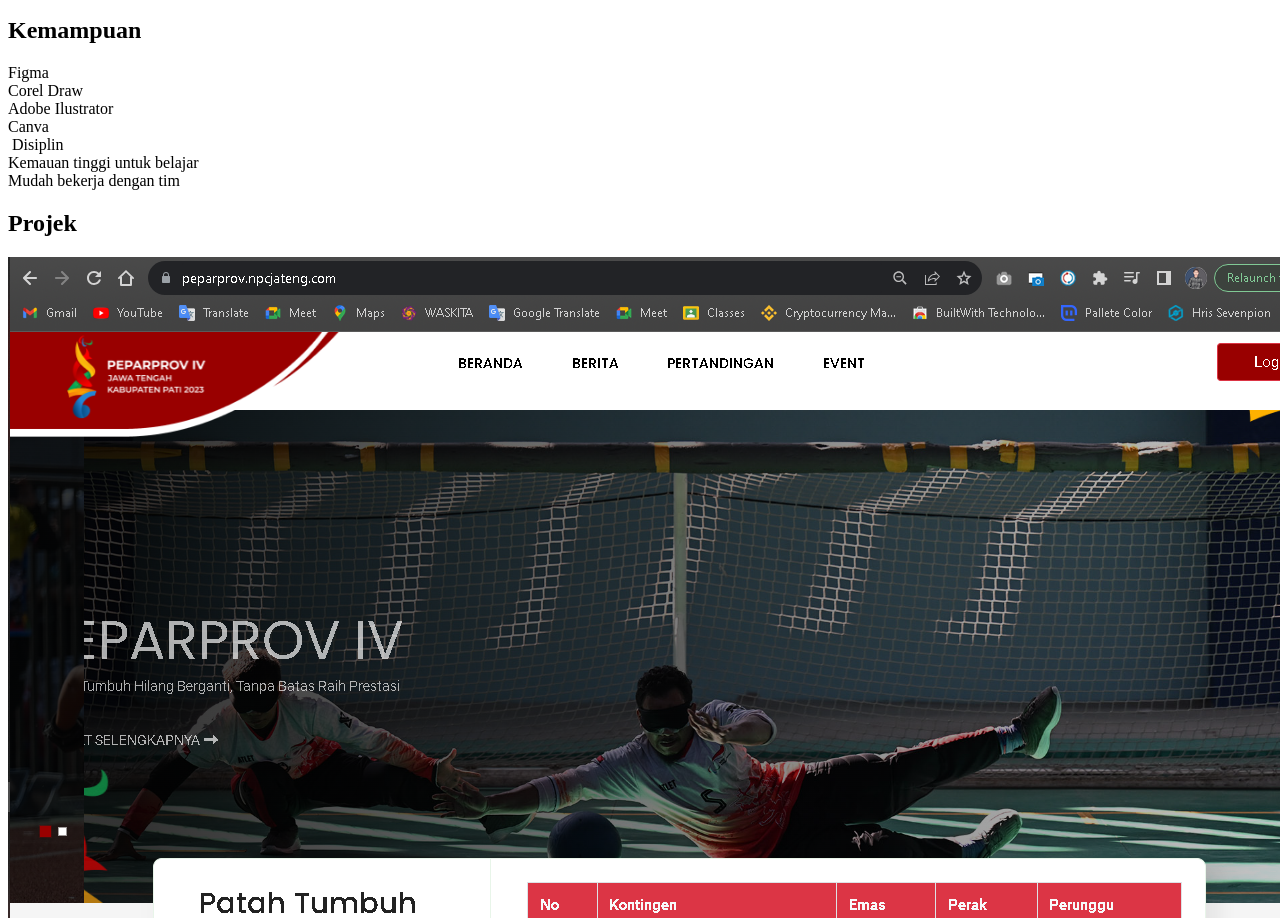
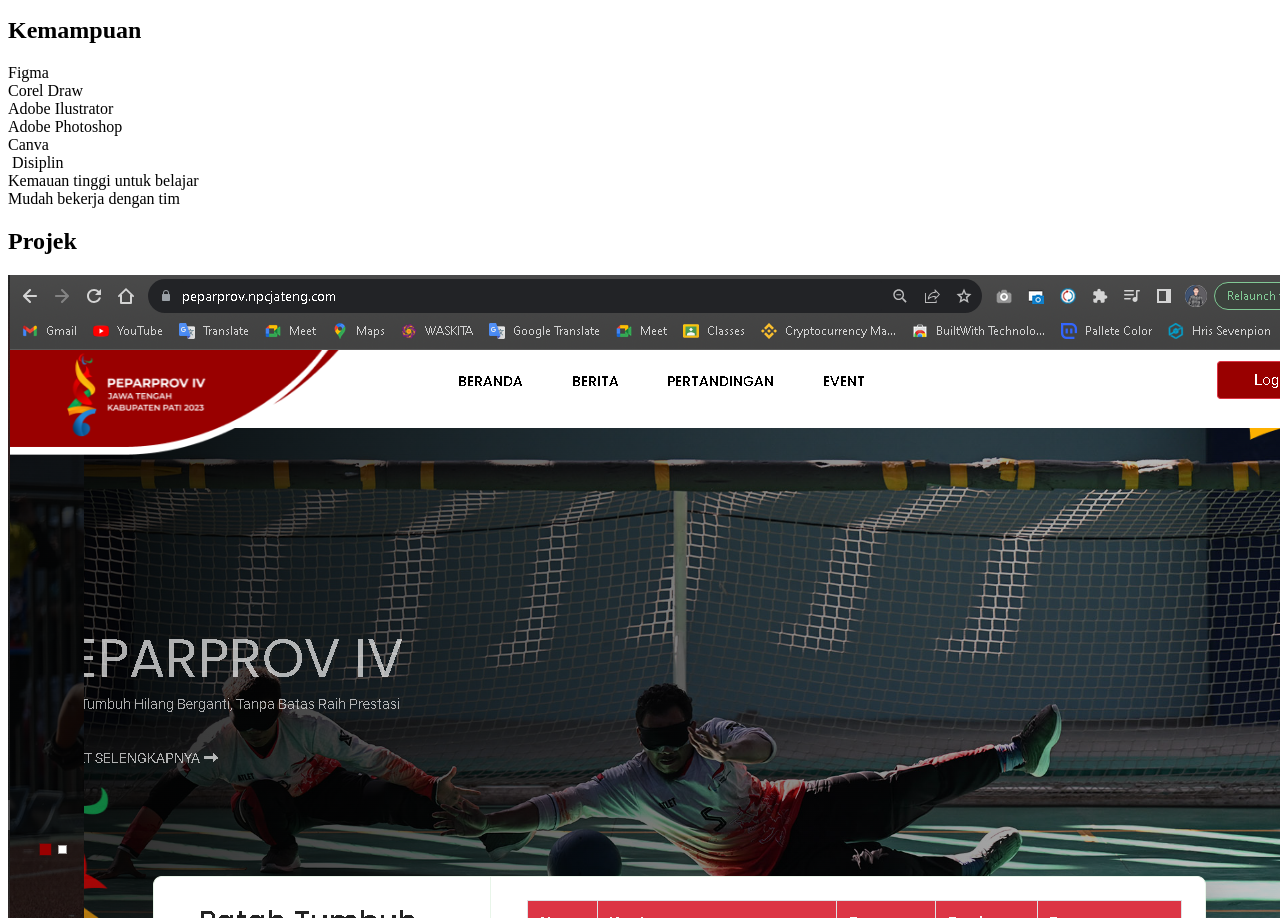
Before and after one commit to alfajarpamungkas/alfajarpamungkas.github.io, a plain HTML site: page index.html in a window 1280 px wide. Shown: the part 904-1822 px from the top of the page. Drawn offline with nearby package versions, Linux system fonts and the light colour scheme; files that its build step writes are made by us from their sources.

Commit message:
Update index1.html

```diff
--- a/index.html
+++ b/index.html
@@ -153,6 +153,16 @@
             <div class="skills-names">
               <i class=""></i>
               <span class="skills-name">Adobe Ilustrator</span>
+            </div>
+            <!-- <div class="skills-bar skills-css"></div>  -->
+            <div>
+                <!-- <span class="skills-percentage">70%</span> -->
+              </div>
+          </div>
+           <div class="skills-data">
+            <div class="skills-names">
+              <i class=""></i>
+              <span class="skills-name">Adobe Photoshop</span>
             </div>
             <!-- <div class="skills-bar skills-css"></div>  -->
             <div>
```
